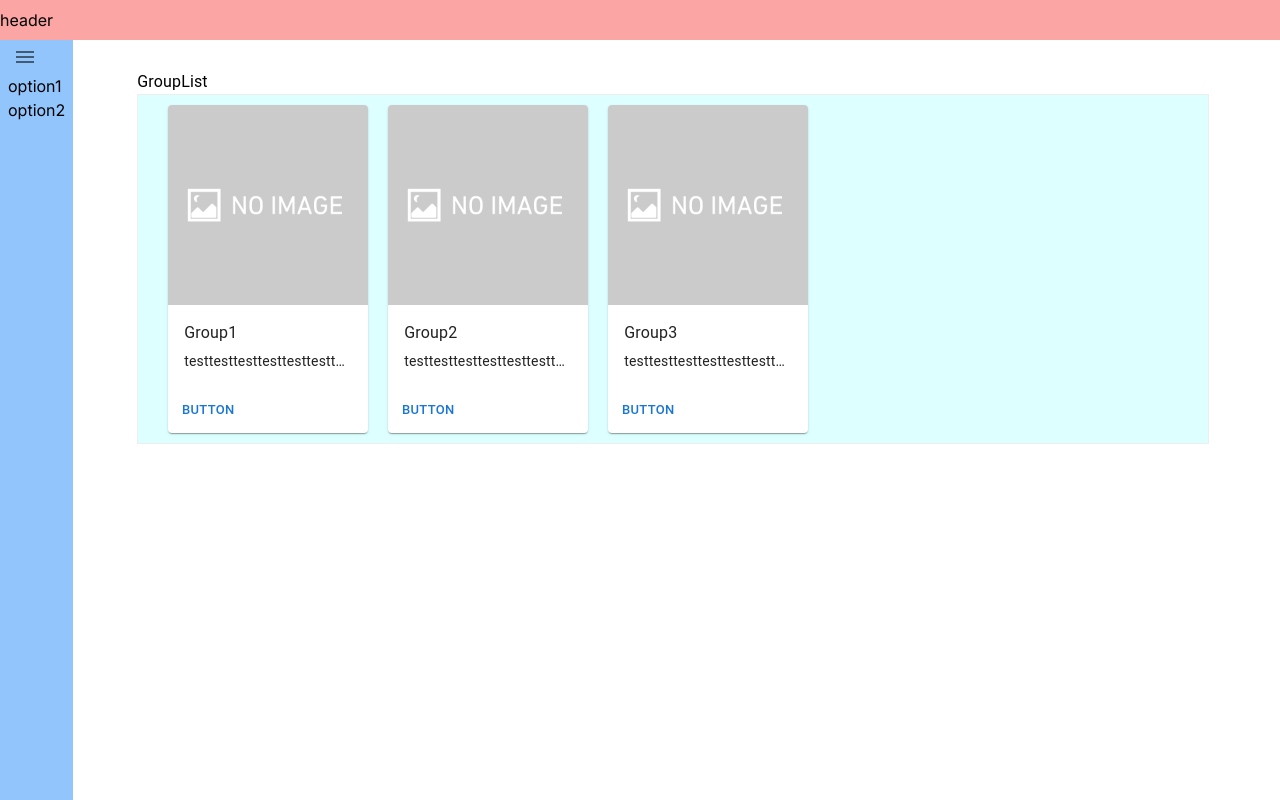
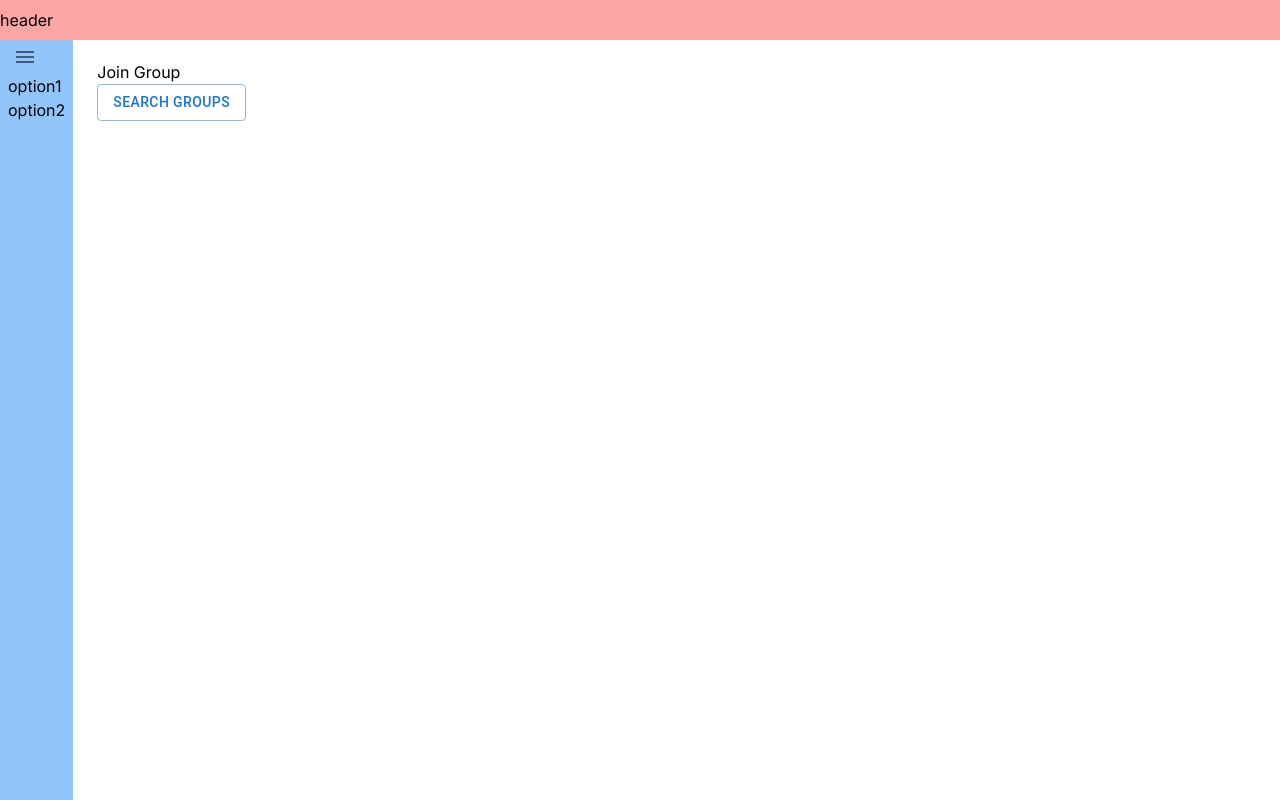
Before and after one commit to sugiwa/matching-app, a Next.js app: page / in a window 1280 px wide. Built offline with nearby package versions, Linux system fonts and the light colour scheme.

Commit message:
separate layout design

```diff
--- /dev/null
+++ b/src/app/group/page.tsx
@@ -0,0 +1,12 @@
+import GroupList from "@/components/Group/GroupList";
+import { Grid } from "@mui/material";
+
+const groupPage = () => {
+  return (
+    <Grid xs={12} sx={{ width: '100%', margin: '10px 0' }}>
+      <GroupList />
+    </Grid>
+  );
+};
+
+export default groupPage;
--- a/src/app/layout.tsx
+++ b/src/app/layout.tsx
@@ -1,6 +1,9 @@
+import { Box, Container } from '@mui/material';
 import './globals.css';
 import type { Metadata } from 'next';
 import { Inter } from 'next/font/google';
+import Header from '@/components/Header';
+import NavBar from '@/components/NavBar';
 
 const inter = Inter({ subsets: ['latin'] });
 
@@ -16,7 +19,25 @@ export default function RootLayout({
 }) {
   return (
     <html lang="en">
-      <body className={inter.className}>{children}</body>
+      <body className={inter.className}>
+        <Box sx={{ height: '100vh', display: 'flex', flexDirection: 'column' }}>
+          <Header />
+
+          <Box sx={{ display: 'flex', flex: 1 }}>
+            <NavBar />
+            <Container
+              sx={{
+                margin: '20px 0',
+                display: 'flex',
+                flex: 1,
+                flexDirection: 'column',
+              }}
+            >
+              {children}
+            </Container>
+          </Box>
+        </Box>
+      </body>
     </html>
   );
 }
--- a/src/app/page.tsx
+++ b/src/app/page.tsx
@@ -1,29 +1,13 @@
-import Image from 'next/image';
-import Header from '../components/Header';
-import NavBar from '../components/NavBar';
-import GroupList from '../components/Group/GroupList';
-import { Box, Container, Grid } from '@mui/material';
+import { Button } from '@mui/material';
+import Link from 'next/link';
 
 export default function Home() {
   return (
-    <Box sx={{ height: '100vh', display: 'flex', flexDirection: 'column' }}>
-      <Header />
-
-      <Box sx={{ display: 'flex', flex: 1 }}>
-        <NavBar />
-        <Container
-          sx={{
-            margin: '20px 0',
-            display: 'flex',
-            flex: 1,
-            flexDirection: 'column',
-          }}
-        >
-          <Grid xs={12} sx={{ width: '100%', margin: '10px 0' }}>
-            <GroupList />
-          </Grid>
-        </Container>
-      </Box>
-    </Box>
+    <>
+      Join Group
+      <Link href="/group">
+        <Button variant='outlined'>search groups</Button>
+      </Link>
+    </>
   );
 }
```
